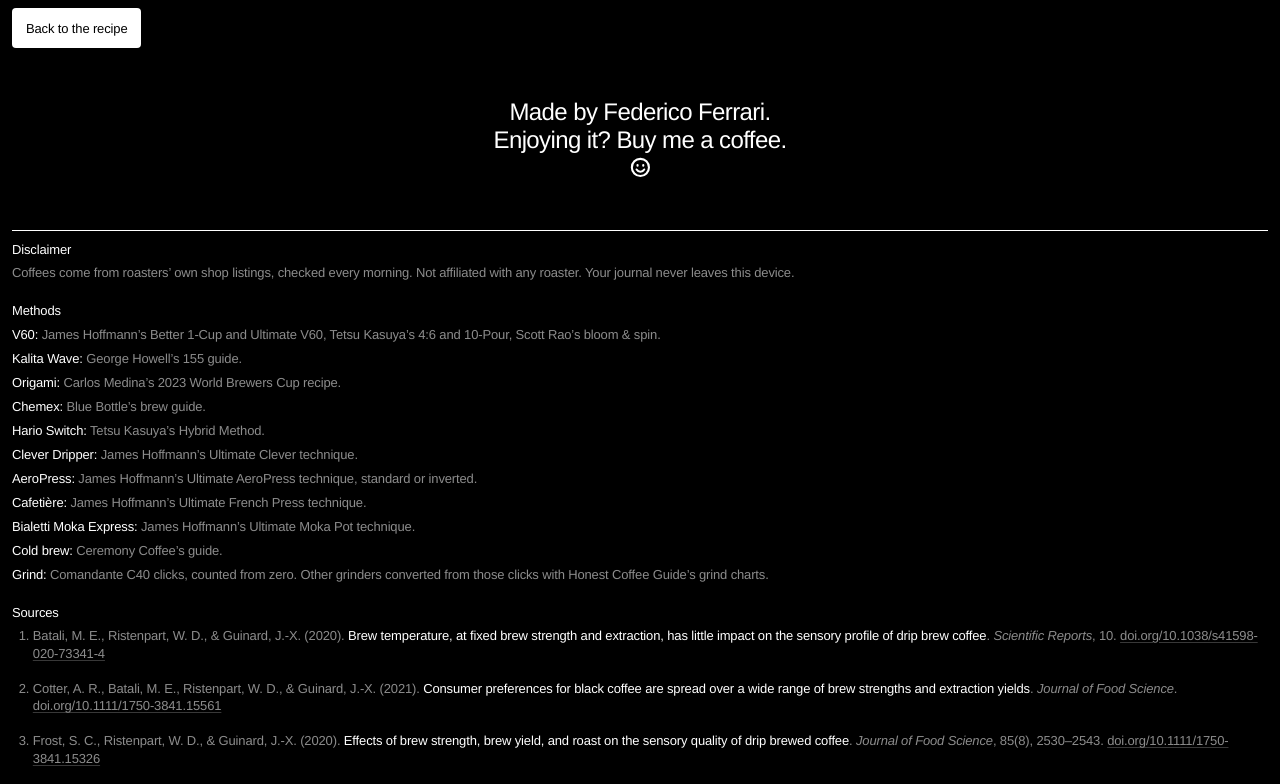
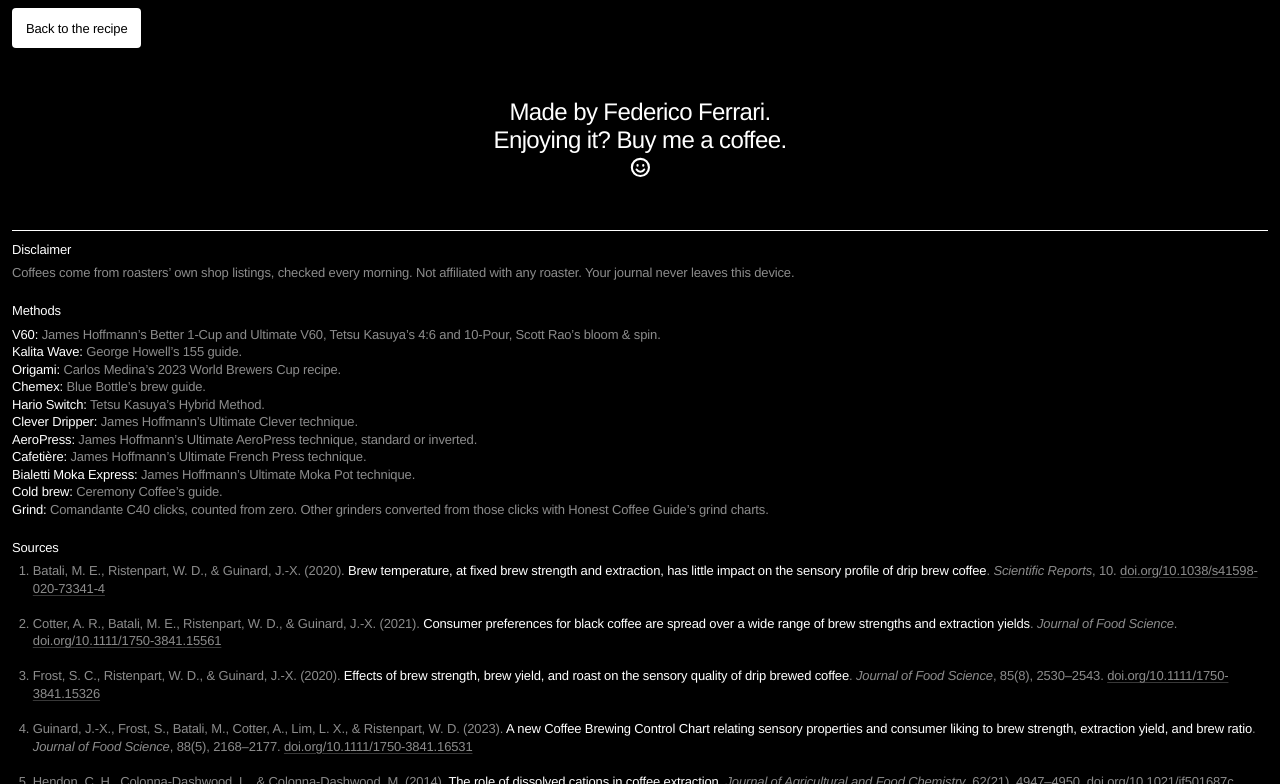
Before and after one commit to thisisfed/goccio, a plain HTML site: page index.html in a window 1280 px wide. Shown: the part 3188-3972 px from the top of the page. Drawn offline with Linux system fonts and the light colour scheme.

Commit message:
Methods: no extra gap between brewers

```diff
--- a/index.html
+++ b/index.html
@@ -1186,7 +1186,7 @@ footer .foot-note { margin: 0; font-size: var(--fs-s) !important; line-height: 1
 footer .refs-h { color: var(--ink) !important; margin-top: 14px !important; }
 footer .refs-h:first-child { margin-top: 0 !important; }
 footer .refs .rt { color: var(--ink); }
-footer .refs.meth { list-style: none; padding-left: 0; gap: .5em; margin-bottom: 0; }
+footer .refs.meth { list-style: none; padding-left: 0; gap: 0; margin-bottom: 0; }
 footer .refs li::marker { color: var(--muted); }
 footer .refs { margin: 0; padding: 0 0 0 1.6em; list-style: decimal; display: grid; gap: 1.35em; font-size: var(--fs-s); color: var(--muted); line-height: 1.35; }
 footer .refs a { color: inherit; text-decoration: underline; text-decoration-color: color-mix(in srgb, currentColor 40%, transparent); text-underline-offset: 2px; }
```
